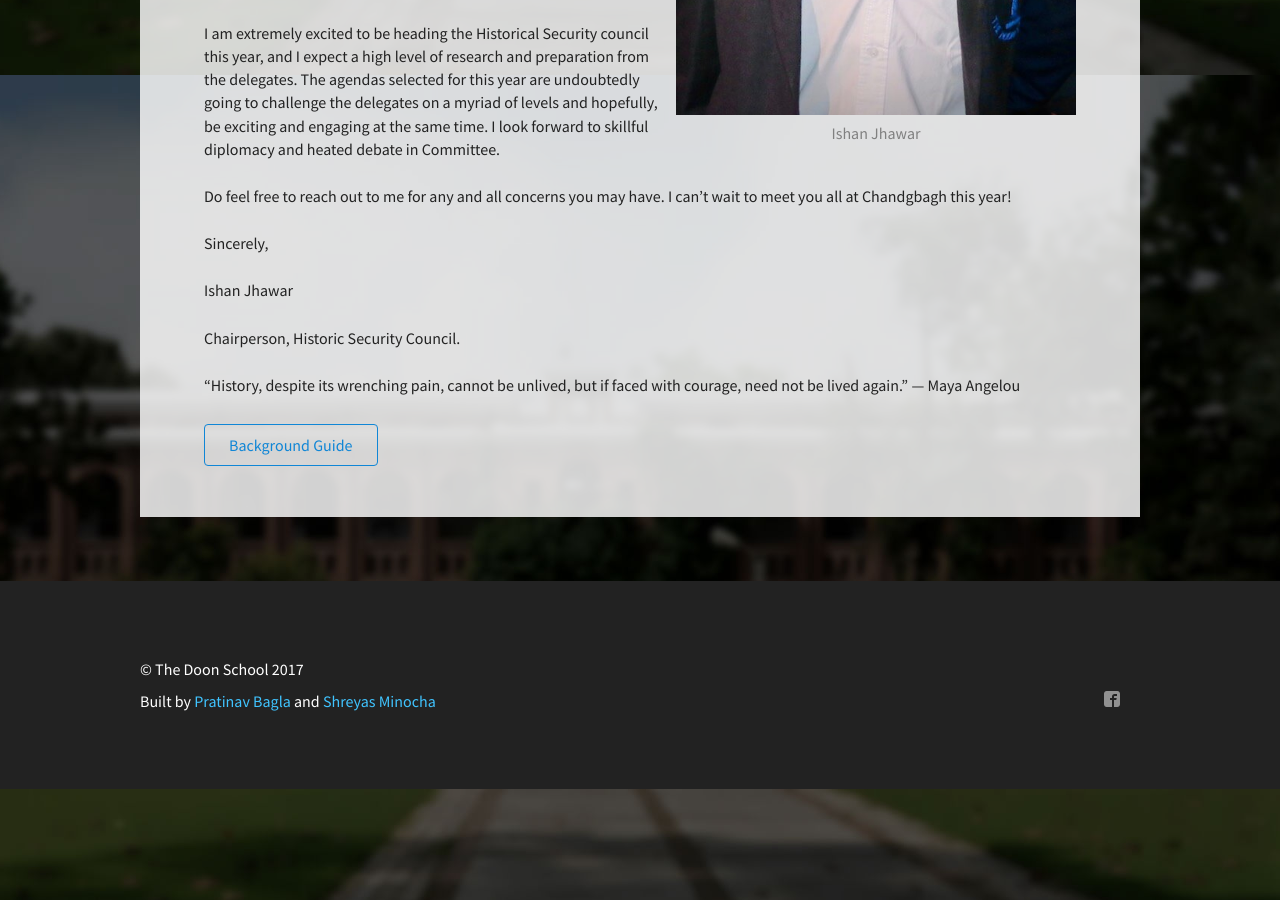
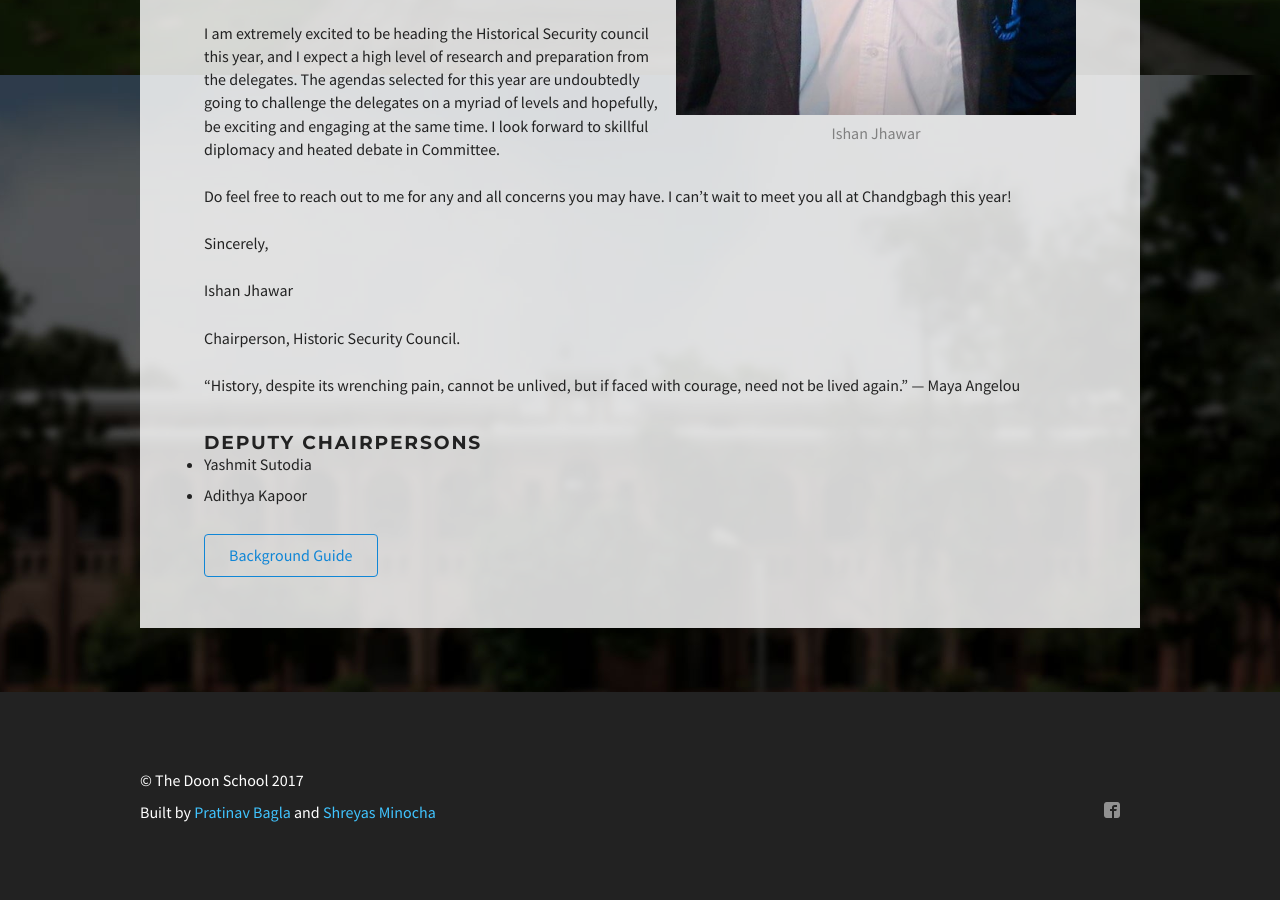
Before and after one commit to pratinav/dsmun17.com, a Jekyll site: the page built from committees/unhsc.md, in a window 1280 px wide and 900 px high, scrolled down 825 px. Built offline with Jekyll 4.4.1, drawn with Linux system fonts in a browser that asks for light colours.

Commit message:
Updated stuff

```diff
--- a/committees/unhsc.md
+++ b/committees/unhsc.md
@@ -33,3 +33,9 @@ Chairperson, Historic Security Council.
 
 “History, despite its wrenching pain, cannot be unlived, but if faced with courage, need not be lived again.”
   — Maya Angelou
+
+
+### Deputy Chairpersons
+
+- Yashmit Sutodia
+- Adithya Kapoor
```
Also changed, not shown: 2 other files.
